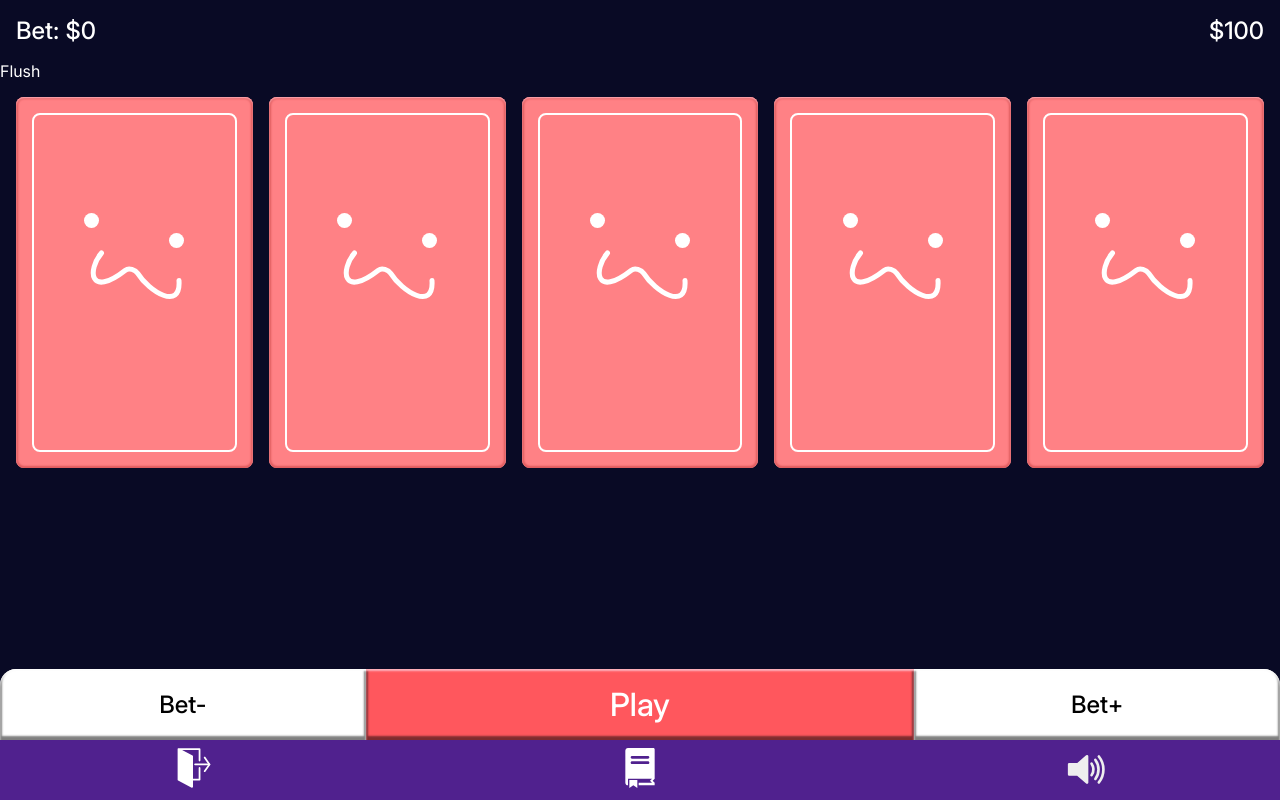
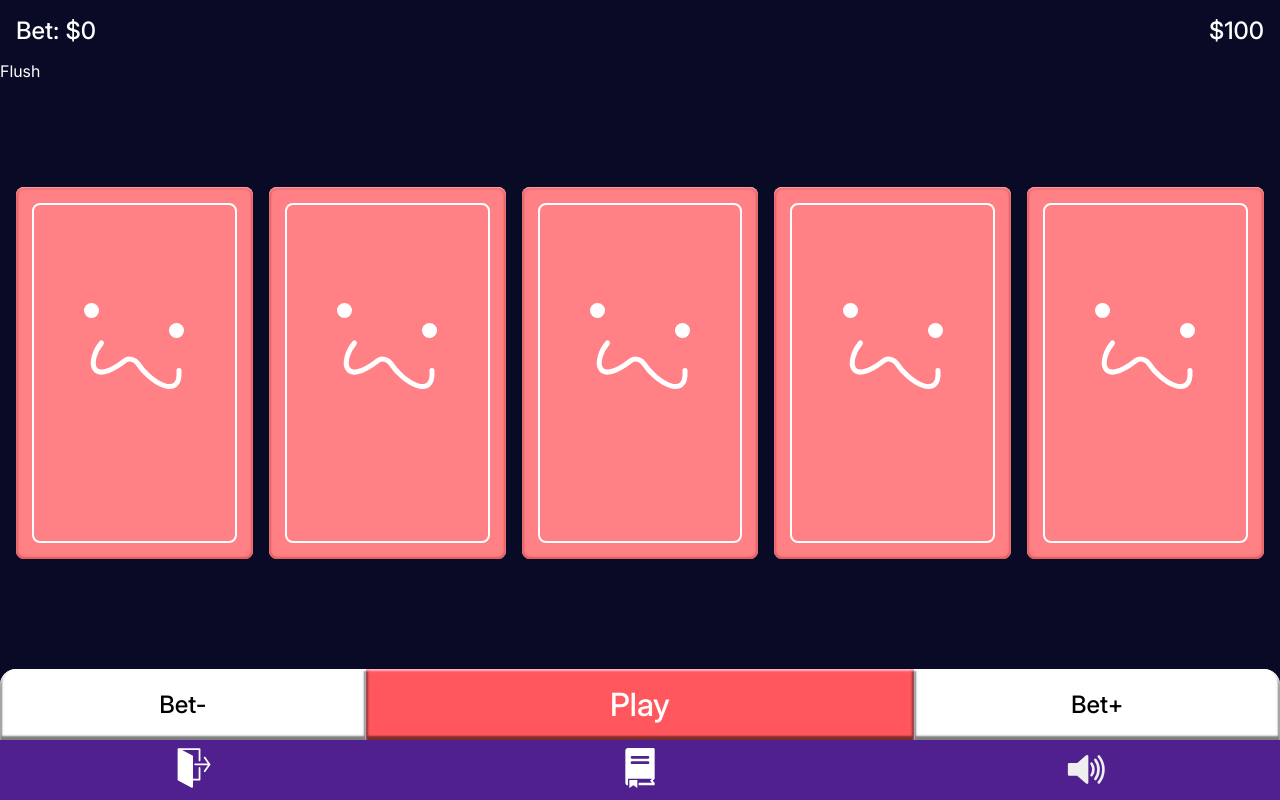
Before and after one commit to StoffenToffen/Video-Poker, a React (Vite) app: page /game in a window 1280 px wide. Built offline with nearby package versions, Linux system fonts and the light colour scheme.

Commit message:
chore: Centered cards and fixed overflow on smaller screens

```diff
--- a/src/pages/GamePage.css
+++ b/src/pages/GamePage.css
@@ -6,11 +6,18 @@
   font-weight: 500;
 }
 
+.cards-container {
+  height: calc(100vh - 13.5rem);
+  display: flex;
+  align-items: center;
+}
+
 .cards {
+  flex-grow: 1;
   display: grid;
   grid-template-columns: repeat(
     auto-fill,
-    minmax(min(100%, max(120px, 100% / 5 - 1rem)), 1fr)
+    minmax(min(100% / 4, max(120px, 100% / 5 - 1rem)), 1fr)
   );
   gap: 2rem 1rem;
   margin: 1rem;
--- a/src/pages/GamePage.tsx
+++ b/src/pages/GamePage.tsx
@@ -78,6 +78,7 @@ const Game = () => {
 
 			{getPlayerHand(hand)}
 
+			<div className="cards-container">
 				<div className="cards">
 					{hand.length
 						? hand.slice(-5).map((card) => <Card key={card.id} card={card} />)
@@ -86,6 +87,7 @@ const Game = () => {
 									<div className="card-back__center" />
 								</div>
 							))}
+				</div>
 			</div>
 
 			<Controls />
```
Lines whose indentation alone changed are shown as unchanged.
